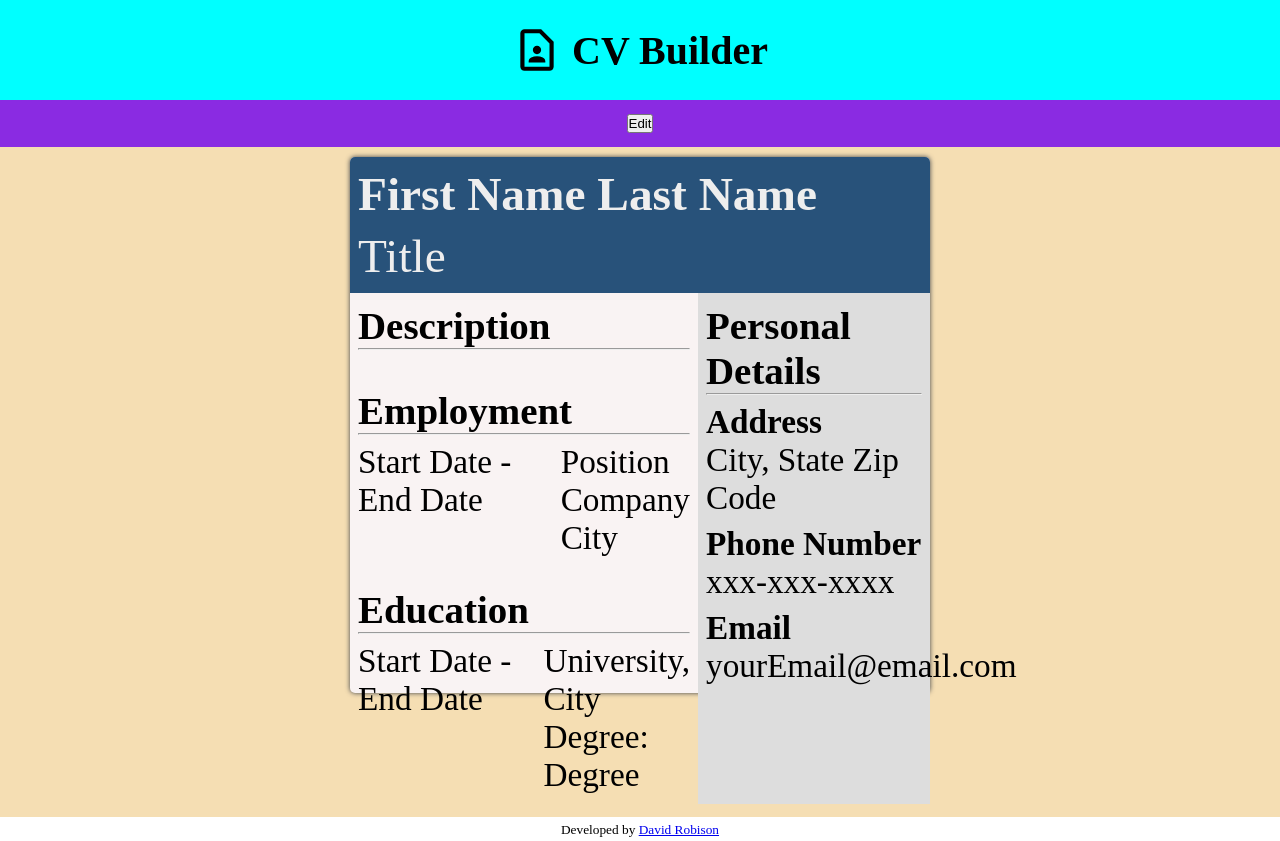
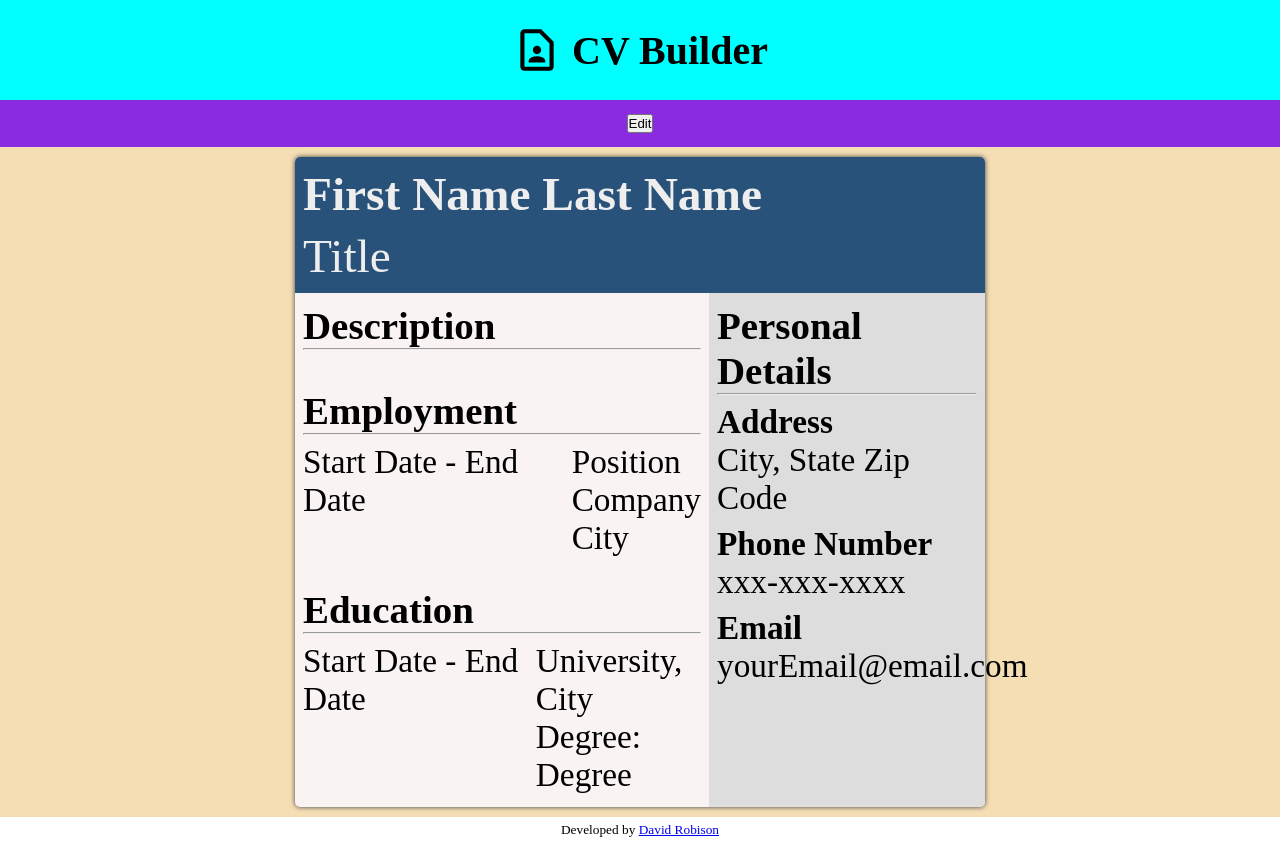
Before and after one commit to robisonwebdev/CV-Application, a React (Create React App) app: page / in a window 1280 px wide. Both pictures are taken after a click on the button "Preview". Built offline with nearby package versions, Linux system fonts and the light colour scheme.

Commit message:
Added border-bottom-right-radius to .preview_main_right Setup @media and changed height and max-width of .preview

```diff
--- a/src/styles/Main/Preview/Preview.css
+++ b/src/styles/Main/Preview/Preview.css
@@ -33,6 +33,14 @@
     flex-direction: column;
 
     background-color: var(--grey);
+    border-bottom-right-radius: 5px;
     height: auto;
     width: 40%;
 }
+
+@media only screen and (min-width: 580px) {
+    .preview {
+        height: auto;
+        max-width: 690px;
+    }
+}
```
